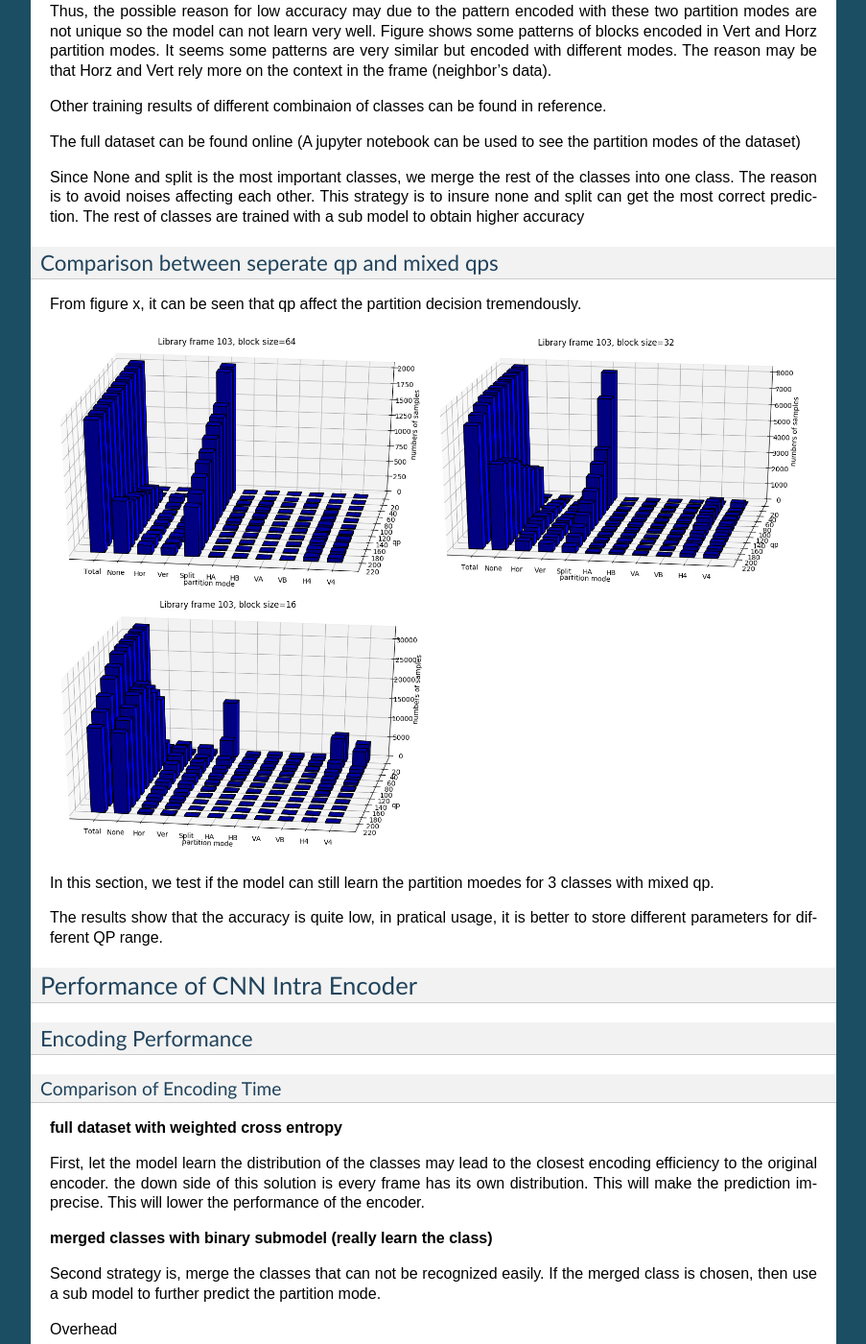
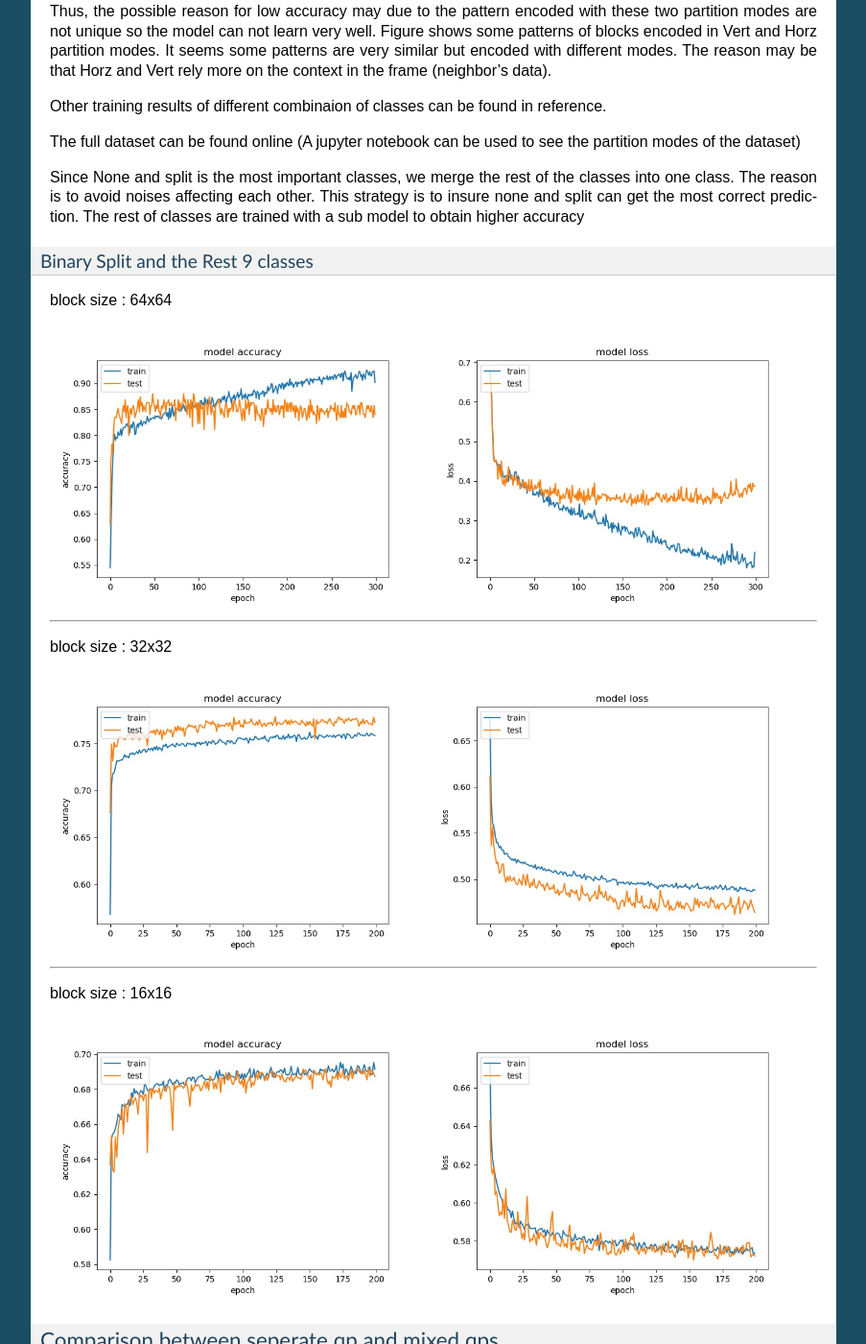
Before and after one commit to epadam/CNN-AV1-intra-encoder, a Sphinx documentation site: the page built from source/performance.rst, in a window 1280 px wide and 1400 px high, scrolled down 16094 px. Shown: the whole window at 96% size, without its empty margins (198-1101 px from the left). Built offline with Sphinx 7.4.7, drawn with Linux system fonts in a browser that asks for light colours; some of the changed text lies outside the part shown.

Commit message:
Update performance.rst

```diff
--- a/source/performance.rst
+++ b/source/performance.rst
@@ -424,7 +424,33 @@ The full dataset can be found online (A jupyter notebook can be used to see the
 
 Since None and split is the most important classes, we merge the rest of the classes into one class. The reason is to avoid noises affecting each other. This strategy is to insure none and split can get the most correct prediction. The rest of classes are trained with a sub model to obtain higher accuracy
 
+Binary Split and the Rest 9 classes
+^^^^^^^^^^^^^^^^^^^^^^^^^^^^^^^^^^^^
 
+block size : 64x64
+
+.. image:: img/m1_qp120_64_acc_SR.jpg
+   :width: 49%
+.. image:: img/m1_qp120_64_loss_SR.jpg
+   :width: 49%
+
+----
+
+block size : 32x32
+
+.. image:: img/m1_qp120_32_acc_SR.jpg
+   :width: 49%
+.. image:: img/m1_qp120_32_loss_SR.jpg
+   :width: 49%
+
+----
+
+block size : 16x16
+
+.. image:: img/m1_qp120_16_acc_SR.jpg
+   :width: 49%
+.. image:: img/m1_qp120_16_loss_SR.jpg
+   :width: 49%
 
 
 ---------------------------------------------
```
